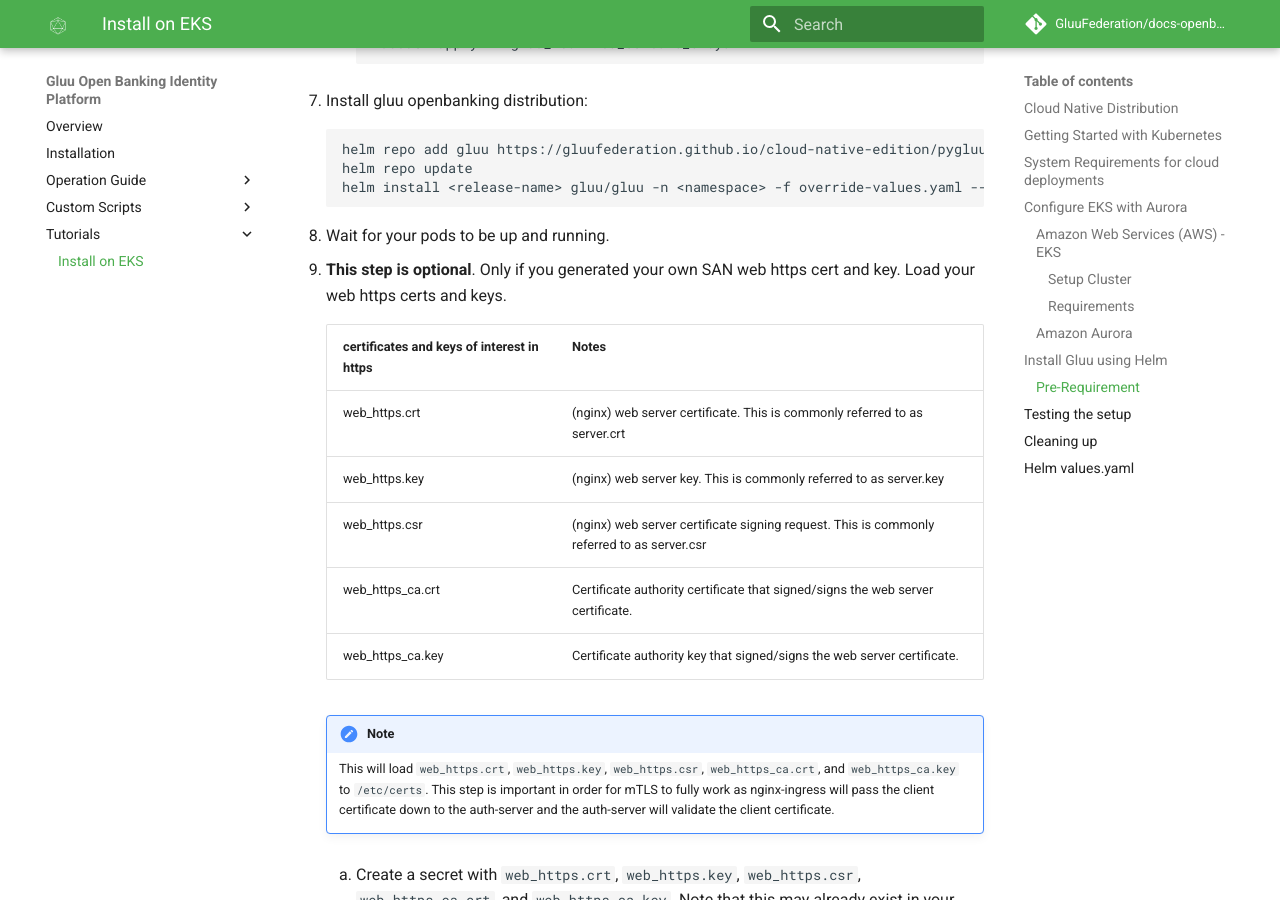
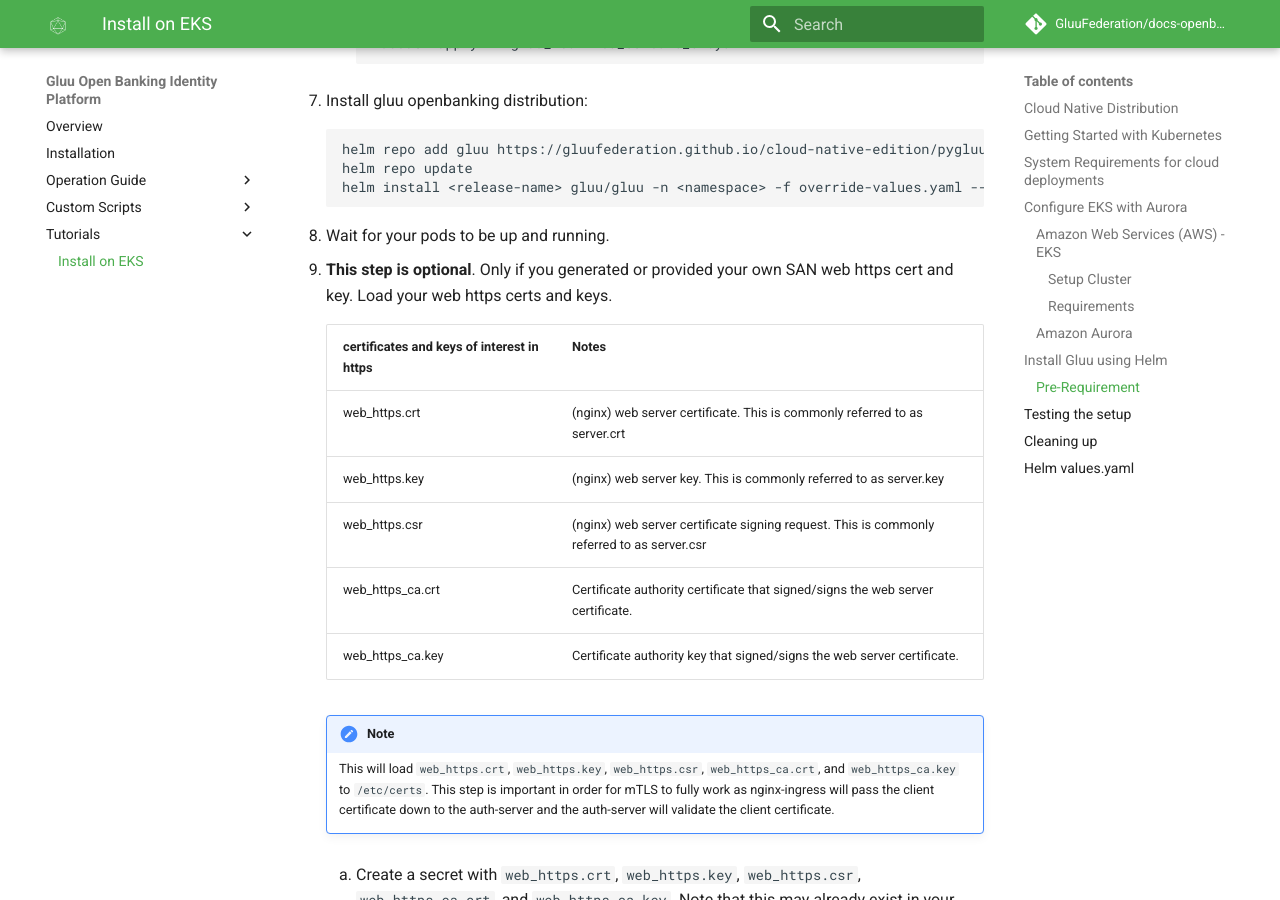
Before and after one commit to GluuFederation/docs-openbanking-prod, an MkDocs documentation site: the page built from docs/source/tutorials/cn-prod-tutorial.md, in a window 1280 px wide and 900 px high, scrolled down 8485 px. Built offline with MkDocs 1.6.1 and Material for MkDocs 9.7.7, drawn with Linux system fonts in a browser that asks for light colours; comment, search, counter and statistics services are not loaded.

Commit message:
docs: update tutorial

```diff
--- a/docs/source/tutorials/cn-prod-tutorial.md
+++ b/docs/source/tutorials/cn-prod-tutorial.md
@@ -240,7 +240,7 @@ The below certificates and keys are needed to continue this tutorial.
 
 1.  Wait for your pods to be up and running.
 
-1.  **This step is optional**. Only if you generated your own SAN web https cert and key. Load your web https certs and keys.
+1.  **This step is optional**. Only if you generated or provided your own SAN web https cert and key. Load your web https certs and keys.
 
     | certificates and keys of interest in https | Notes                                      |
     | ----------------------------------------  | ------------------------------------------ |
```
